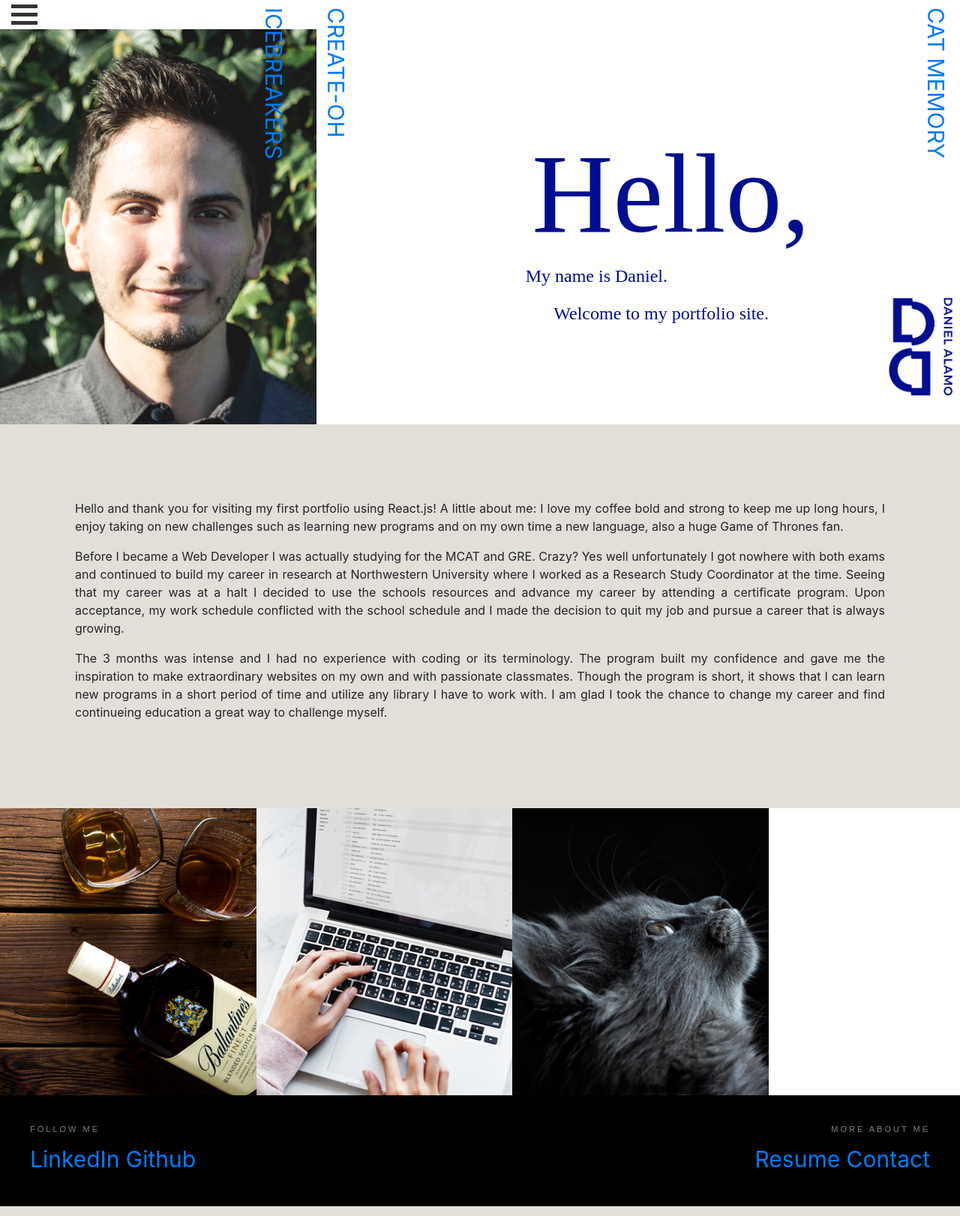
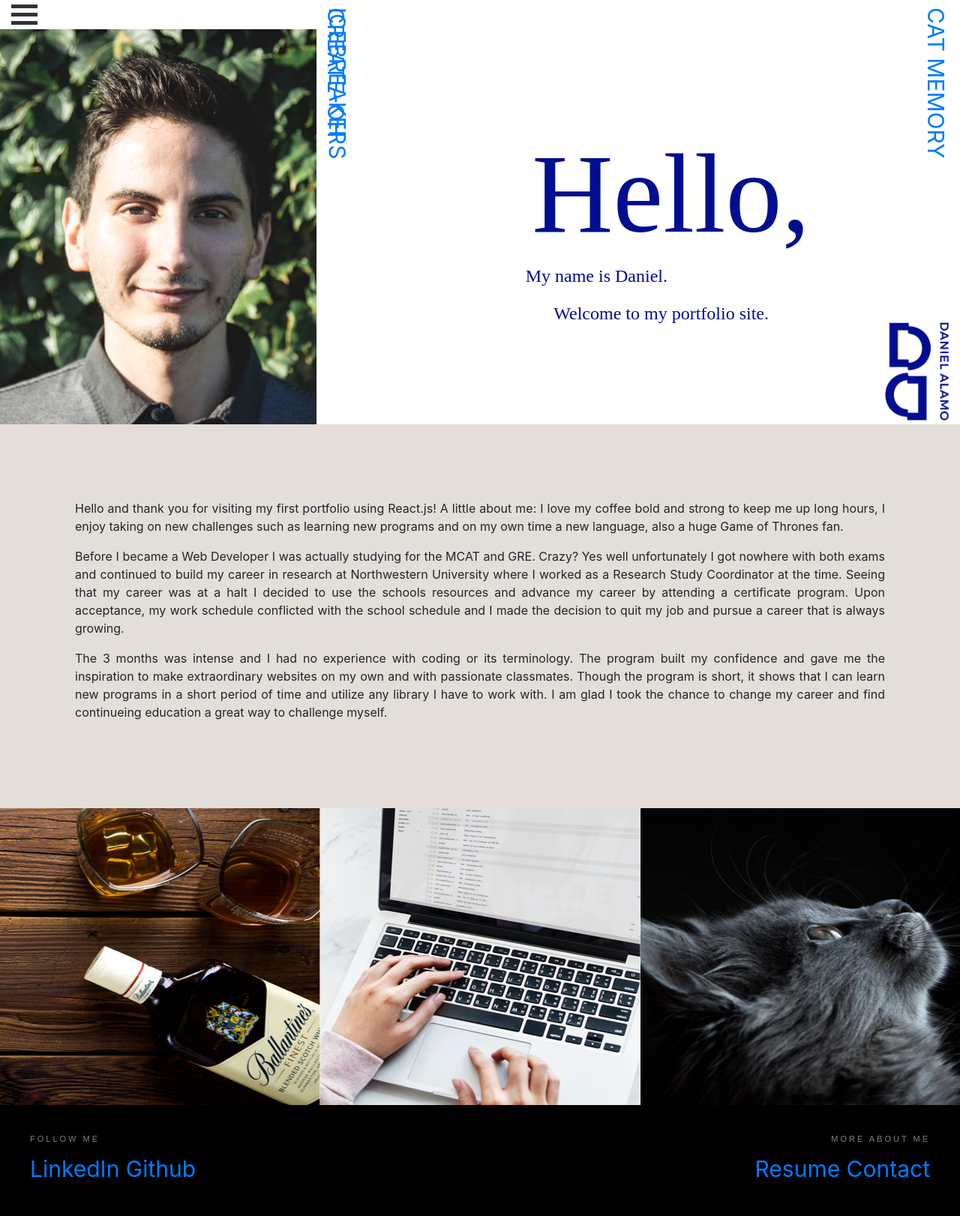
Before and after one commit to dalamo20/Basic-Portfolio, a PHP site: page / in a window 1280 px wide. Shown: the whole page at 75% size. Run offline with PHP 8.4, Linux system fonts and the light colour scheme.

Commit message:
resized img's added and placed in new flex-container

```diff
--- a/assets/css/style.css
+++ b/assets/css/style.css
@@ -6,8 +6,8 @@
 
   #myLogo {
     position: absolute;
-    right: 10px;
-    top: 397px;
+    right: 15px;
+    top: 430px;
     height: auto;
     width: 85px;
   }
@@ -89,16 +89,18 @@
 
 /*    Projects    */
 
-.column {
+.flex-container {
+    display: flex;
+}
+
+/* .column {
     float: left;
 }
 
-/* Clearfix (clear floats) */
 .row::after {
     content: "";
     clear: both;
-    display: table;
-}
+} */
 
 #catLink {
     position: absolute;
--- a/index.html
+++ b/index.html
@@ -63,9 +63,10 @@
         </p>
       </div>
     </div>
+  </div>
   <div class="projects">
-      <div class="row">
-        <div class="column">
+    <div class="flex-container">
+      <div>
         <img src="./assets/images/createoh.png" class="createohImg" />
         <div class="content">
           <span class="project">
@@ -73,7 +74,7 @@
           </span>
         </div>
       </div>
-        <div class="column">
+      <div>
         <img src="./assets/images/icebreakers.png" class="icebreakerImg" />
         <div class="content">
           <span class="project">
@@ -81,13 +82,12 @@
           </span>
         </div>
       </div>
-        <div class="column">
+      <div>
         <img src="./assets/images/catmemory.png" class="catmemoryImg" />
         <div class="content">
           <span class="project">
             <a id="catLink" href="https://catmemory.herokuapp.com/"> CAT MEMORY </a>
           </span>
-          </div>
         </div>
       </div>
     </div>
@@ -125,6 +125,22 @@
 
 
 
+
+
+
+
+
+
+
+
+
+
+
+
+
+
+
+
 </script>
 
 </html>
```
Also changed, not shown: assets/images/catmemory.png, assets/images/createoh.png, assets/images/icebreakers.png, 2 other files. Lines whose indentation alone changed are shown as unchanged.
